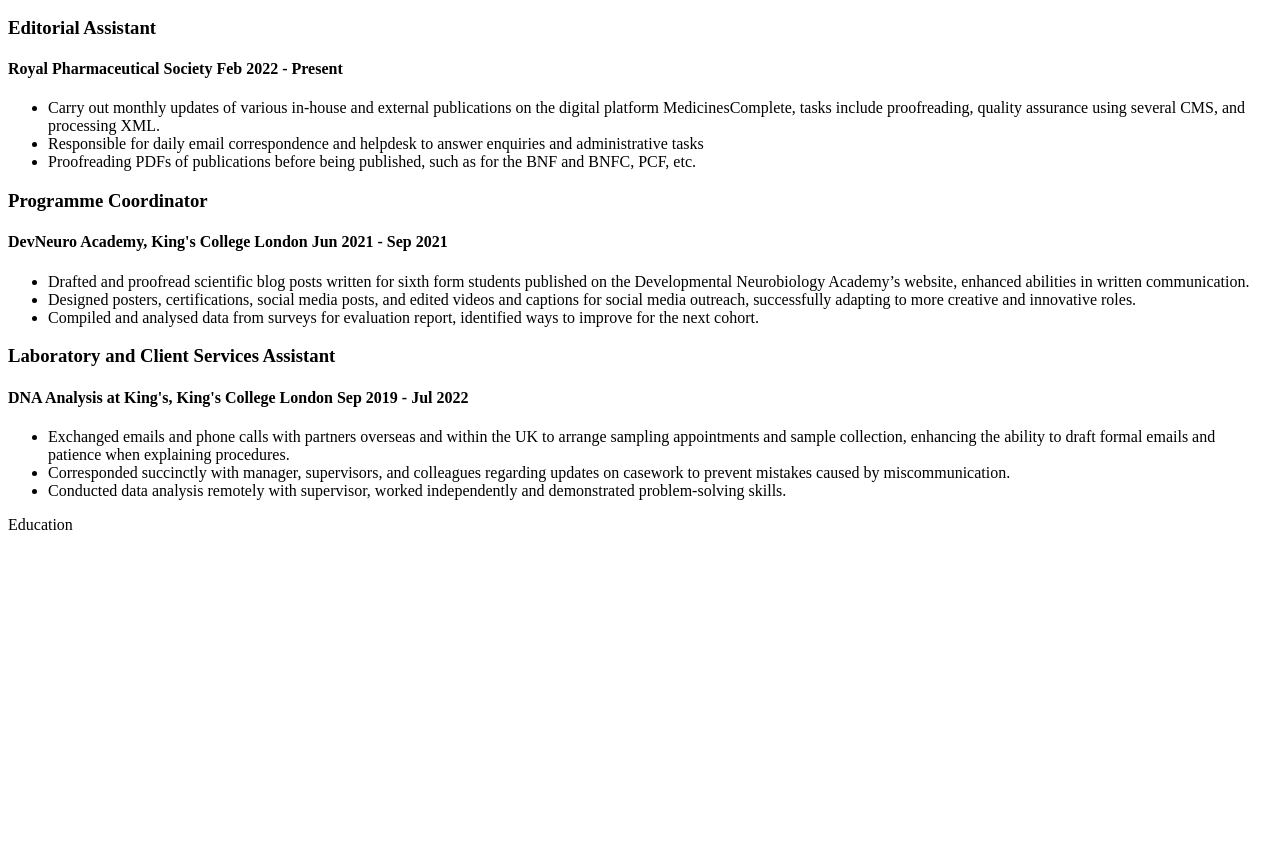
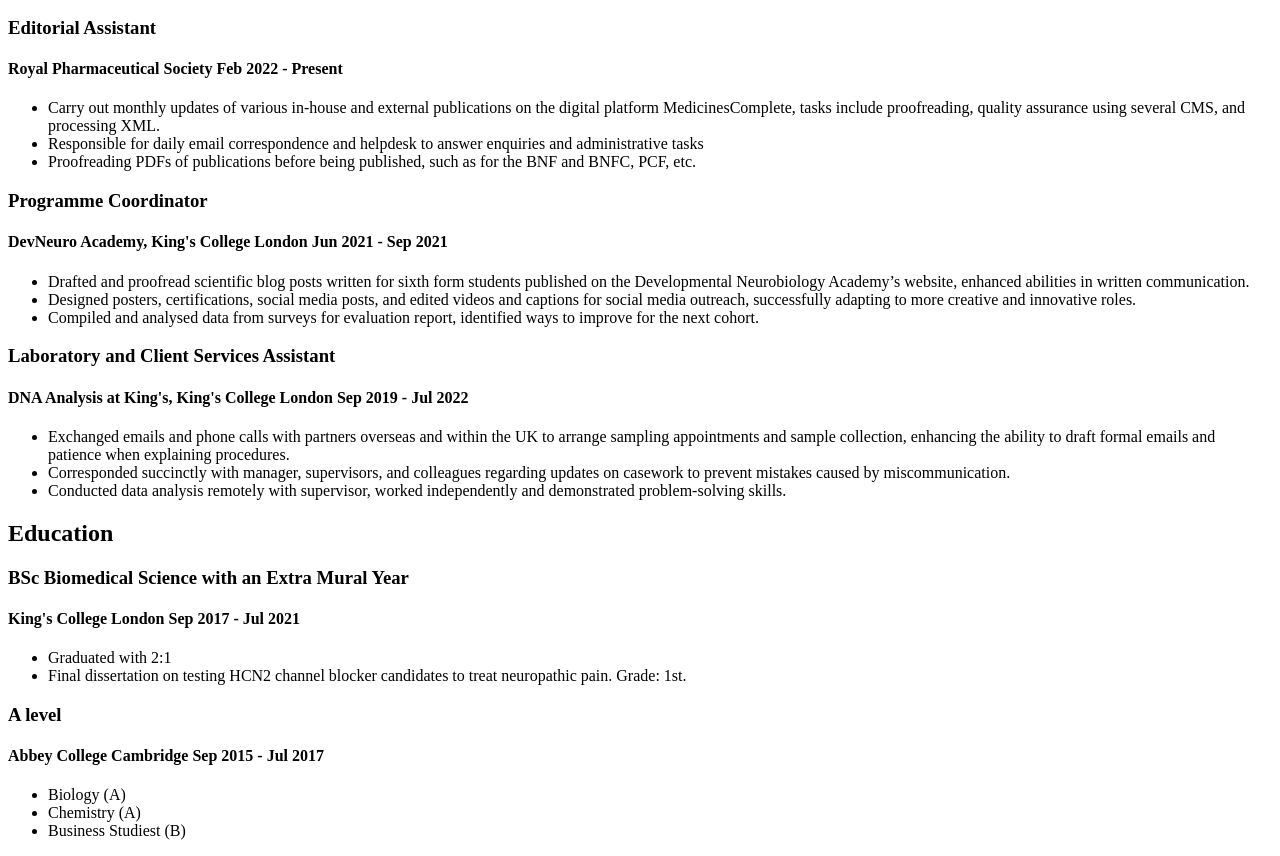
Before and after one commit to co0lbean/Week-1, a plain HTML site: page index.html in a window 1280 px wide. Shown: the part 110-966 px from the top of the page. Before the commit the page ends 800 px from the top, so only its background shows below. Drawn offline with Linux system fonts and the light colour scheme.

Commit message:
add content to Education section

```diff
--- a/index.html
+++ b/index.html
@@ -8,7 +8,8 @@
     </head>
     <body>
         <header><h1>Hang Nguyen</h1></header>
-        <section><h2>Experience</h2>
+        <section>
+            <h2>Experience</h2>
             <h3>Editorial Assistant</h3>
                 <h4>Royal Pharmaceutical Society Feb 2022 - Present</h4>
                     <ul>
@@ -31,7 +32,22 @@
                         <li>Conducted data analysis remotely with supervisor, worked independently and demonstrated problem-solving skills.</li>
                     </ul>
         </section>
-        <section>Education</section>
+        <section>
+            <h2>Education</h2>
+            <h3>BSc Biomedical Science with an Extra Mural Year</h3>
+                <h4>King's College London Sep 2017 - Jul 2021</h4>
+                    <ul>
+                        <li>Graduated with 2:1</li>
+                        <li> Final dissertation on testing HCN2 channel blocker candidates to treat neuropathic pain. Grade: 1st.</li>
+                    </ul>
+            <h3>A level</h3>
+                <h4>Abbey College Cambridge Sep 2015 - Jul 2017</h4>
+                    <ul>
+                        <li> Biology (A)</li>
+                        <li> Chemistry (A)</li>
+                        <li> Business Studiest (B)</li>
+                    </ul>
+        </section>
 
     </body>
 </html>
```
Lines whose indentation alone changed are shown as unchanged.
